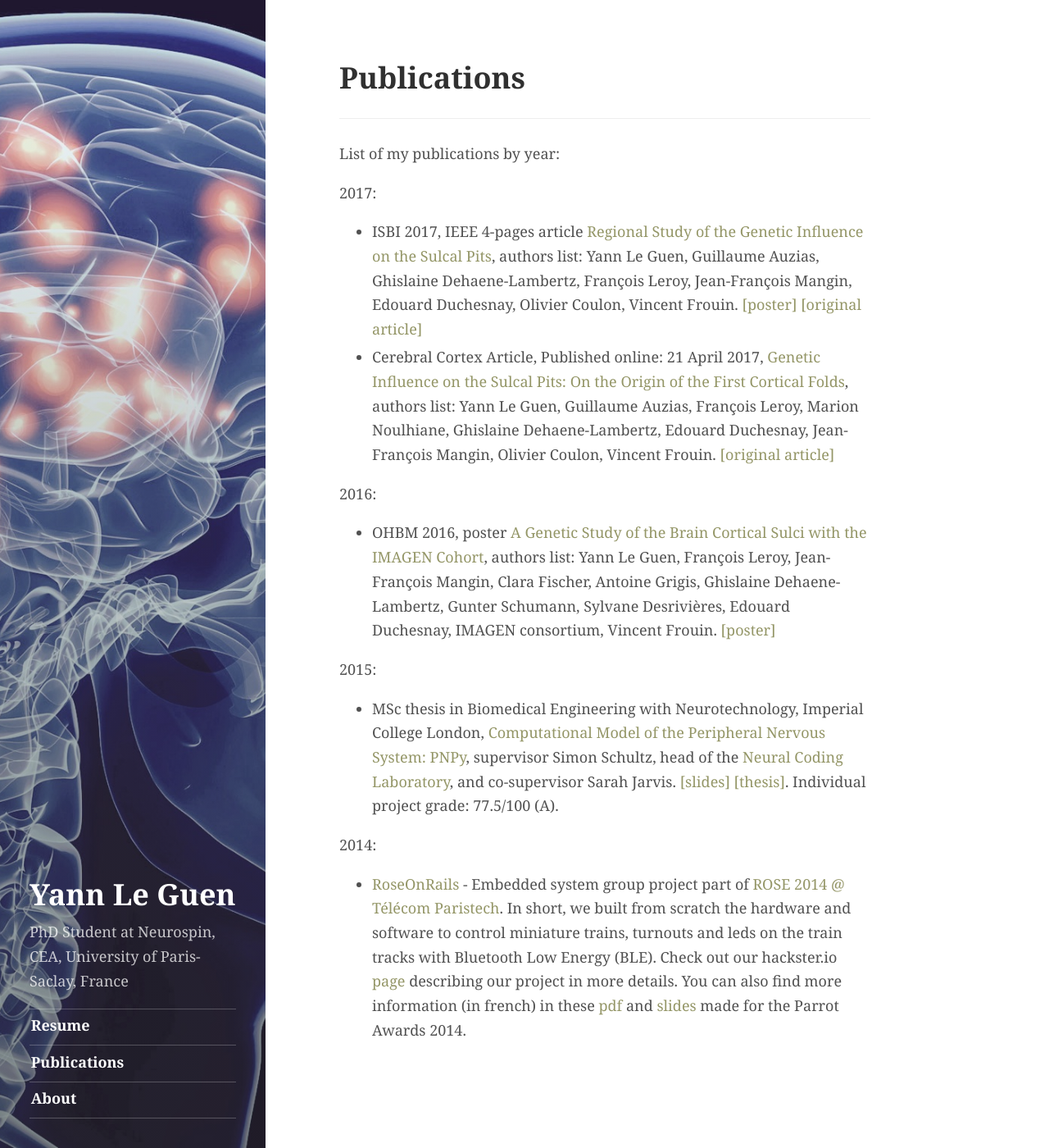
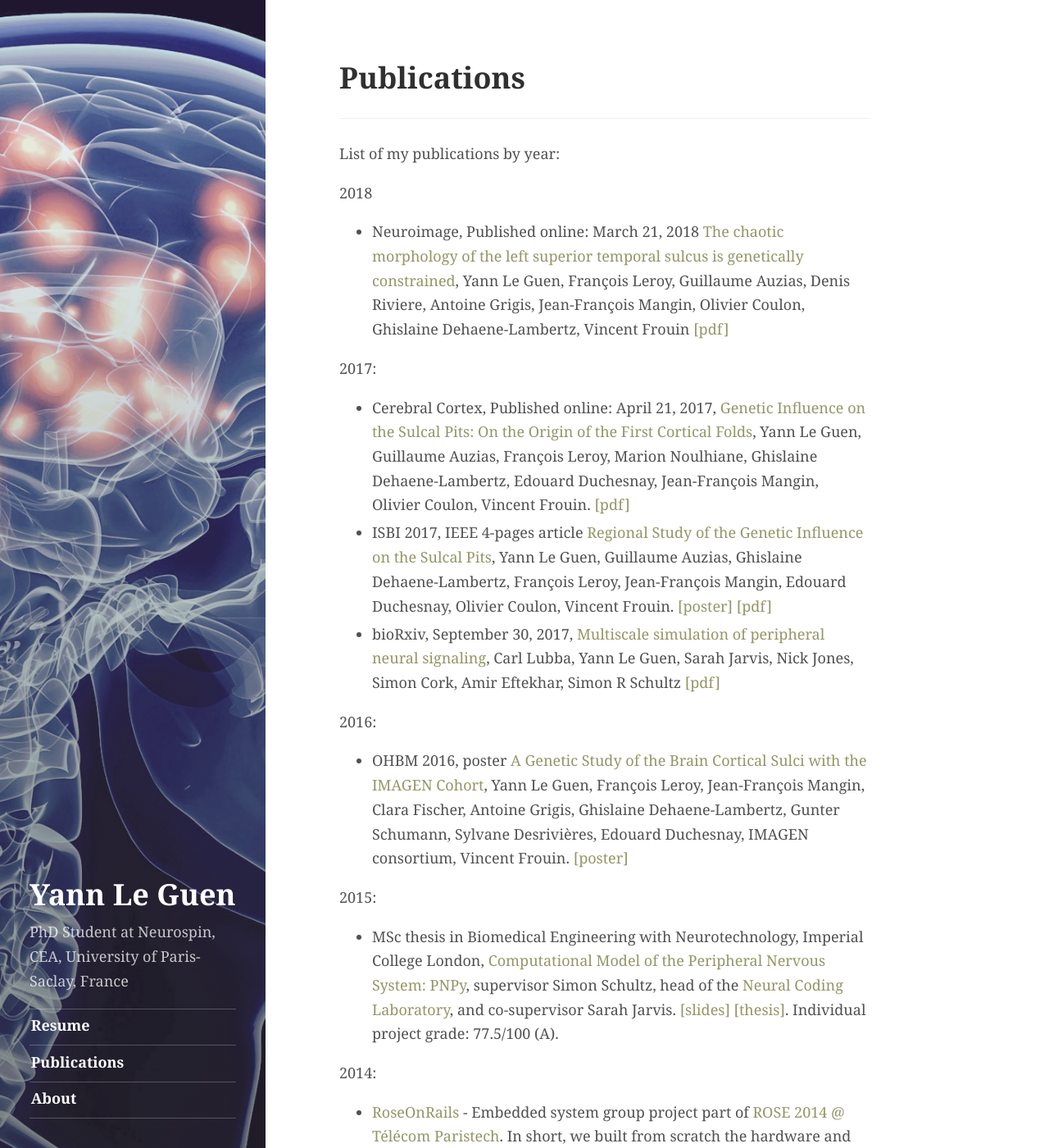
Before and after one commit to YannLeGuen/yannleguen.github.io, a Jekyll site: the page built from tag/Publications.md, in a window 1280 px wide and 1400 px high. Shown: the whole window at 82% size. Built offline with Jekyll 4.4.1, drawn with Linux system fonts in a browser that asks for light colours.

Commit message:
reference the Neuroimage 2018 article

```diff
--- a/_config.yml
+++ b/_config.yml
@@ -51,9 +51,15 @@ author:
 
     I am currently doing a PhD on imaging genetic in the Neurocomputing lab (UNATI) at [Neurospin](http://i2bm.cea.fr/drf/i2bm/english/Pages/NeuroSpin/Presentation.aspx), [CEA](http://www-centre-saclay.cea.fr/en) part of the newly established [University of Paris-Saclay](https://www.universite-paris-saclay.fr/en).
 
-    The title of my [thesis](http://www.theses.fr/s141437) is "An imaging-genetic study of the asymmetries in the temporal lobe structures: association of these human-specific markers of developments with genetics and epigenetics", following a recent PNAS publication of Leroy et al (2015) [New human-specific brain landmark: The depth asymmetry of superior temporal sulcus](http://www.pnas.org/content/112/4/1208.full).
+    The title of my [thesis](http://www.theses.fr/s141437) is "An imaging-genetic study of the asymmetries in the temporal lobe structures: association of these human-specific markers of developments with genetics", following a recent PNAS publication of Leroy et al (2015) [New human-specific brain landmark: The depth asymmetry of superior temporal sulcus](http://www.pnas.org/content/112/4/1208.full).
 
-    I am supervised by [Vincent Frouin](https://www.researchgate.net/profile/Vincent_Frouin) collaborating with François Leroy and Ghislaine Dehaene-Lambertz -U992 INSERM-CEA UNICOG.
+    I am supervised by [Vincent Frouin](https://www.researchgate.net/profile/Vincent_Frouin) and [Ghislaine Dehaene-Lambertz](https://scholar.google.com/citations?user=hB-2od0AAAAJ).
+
+    Recent journal papers:
+
+    [The chaotic morphology of the left superior temporal sulcus is genetically constrained](https://authors.elsevier.com/a/1WooM3lc~r3Ere), 2018, Neuroimage
+
+    [Genetic Influence on the Sulcal Pits: On the Origin of the First Cortical Folds](https://doi.org/10.1093/cercor/bhx098), 2017, Cerebral Cortex
 
   # Social media icons in sidebar
   # Comment/uncommet to show/hide
--- a/index.html
+++ b/index.html
@@ -10,4 +10,6 @@ description: >
 {% endcomment %}
 {% include about-short.html author=site.author %}
 
-Yann - 2nd year Phd Student at Neurospin - yann.leguen at cea.fr
+<p>
+  Yann - 3<sup>rd</sup> year Phd Student at Neurospin - yann.leguen at cea.fr
+</p>
--- a/tag/Publications.md
+++ b/tag/Publications.md
@@ -9,12 +9,17 @@ order: 2
 
 List of my publications by year:
 
+2018
+* Neuroimage, Published online: March 21, 2018 [The chaotic morphology of the left superior temporal sulcus is genetically constrained](https://doi.org/10.1016/j.neuroimage.2018.03.046), Yann Le Guen, François Leroy, Guillaume Auzias, Denis Riviere, Antoine Grigis, Jean-François Mangin, Olivier Coulon, Ghislaine Dehaene-Lambertz, Vincent Frouin [[pdf]](/public/pdf/Le Guen et al. - 2018 - The chaotic morphology of the left superior temporal sulcus is genetically constrained.pdf)
+
 2017:
-* ISBI 2017, IEEE 4-pages article [Regional Study of the Genetic Influence on the Sulcal Pits](/public/pdf/PaperISBI_2017.pdf), authors list: Yann Le Guen, Guillaume Auzias, Ghislaine Dehaene-Lambertz, François Leroy, Jean-François Mangin, Edouard Duchesnay, Olivier Coulon, Vincent Frouin. [[poster]](/public/pdf/PosterISBI_2017.pdf) [[original article]](/public/pdf/PaperISBI_2017.pdf)
-* Cerebral Cortex Article, Published online: 21 April 2017, [Genetic Influence on the Sulcal Pits: On the Origin of the First Cortical Folds](https://doi.org/10.1093/cercor/bhx098), authors list: Yann Le Guen, Guillaume Auzias, François Leroy, Marion Noulhiane, Ghislaine Dehaene-Lambertz, Edouard Duchesnay, Jean-François Mangin, Olivier Coulon, Vincent Frouin. [[original article]](/public/pdf/Le Guen et al. - 2017 - Genetic Influence on the Sulcal Pits: On the Origin of the First Cortical Folds.pdf)
+* Cerebral Cortex, Published online: April 21, 2017, [Genetic Influence on the Sulcal Pits: On the Origin of the First Cortical Folds](https://doi.org/10.1093/cercor/bhx098), Yann Le Guen, Guillaume Auzias, François Leroy, Marion Noulhiane, Ghislaine Dehaene-Lambertz, Edouard Duchesnay, Jean-François Mangin, Olivier Coulon, Vincent Frouin. [[pdf]](/public/pdf/Le Guen et al. - 2017 - Genetic Influence on the Sulcal Pits On the Origin of the First Cortical Folds.pdf)
+* ISBI 2017, IEEE 4-pages article [Regional Study of the Genetic Influence on the Sulcal Pits](/public/pdf/PaperISBI_2017.pdf), Yann Le Guen, Guillaume Auzias, Ghislaine Dehaene-Lambertz, François Leroy, Jean-François Mangin, Edouard Duchesnay, Olivier Coulon, Vincent Frouin. [[poster]](/public/pdf/PosterISBI_2017.pdf) [[pdf]](/public/pdf/PaperISBI_2017.pdf)
+* bioRxiv, September 30, 2017, [Multiscale simulation of peripheral neural signaling](https://www.biorxiv.org/content/early/2017/09/30/196451), Carl Lubba, Yann Le Guen, Sarah Jarvis, Nick Jones, Simon Cork, Amir Eftekhar, Simon R Schultz [[pdf]](/public/pdf/Lubba et al. - 2017 - Multiscale simulation of peripheral neural signaling.pdf)
+
 
 2016:
-* OHBM 2016, poster [A Genetic Study of the Brain Cortical Sulci with the IMAGEN Cohort](/public/pdf/PosterOHBM_2016.pdf), authors list: Yann Le Guen, François Leroy, Jean-François Mangin, Clara Fischer, Antoine Grigis, Ghislaine Dehaene-Lambertz, Gunter Schumann, Sylvane Desrivières, Edouard Duchesnay, IMAGEN consortium, Vincent Frouin. [[poster]](/public/pdf/PosterOHBM_2016.pdf)
+* OHBM 2016, poster [A Genetic Study of the Brain Cortical Sulci with the IMAGEN Cohort](/public/pdf/PosterOHBM_2016.pdf), Yann Le Guen, François Leroy, Jean-François Mangin, Clara Fischer, Antoine Grigis, Ghislaine Dehaene-Lambertz, Gunter Schumann, Sylvane Desrivières, Edouard Duchesnay, IMAGEN consortium, Vincent Frouin. [[poster]](/public/pdf/PosterOHBM_2016.pdf)
 
 2015:
 *  MSc thesis in Biomedical Engineering with Neurotechnology, Imperial College London, [Computational Model of the Peripheral Nervous System: PNPy](/public/pdf/MSc_thesis_LE_GUEN.pdf), supervisor Simon Schultz, head of the [Neural Coding Laboratory](https://www.schultzlab.org), and co-supervisor Sarah Jarvis. [[slides]](/public/pdf/MSc_thesis_powerpoint_LE_GUEN.pdf) [[thesis]](/public/pdf/MSc_thesis_LE_GUEN.pdf). Individual project grade: 77.5/100 (A).
```
Also changed, not shown: _includes/resume.html (+13 -6 lines), about.md (+1 -1 lines), 4 other files.
